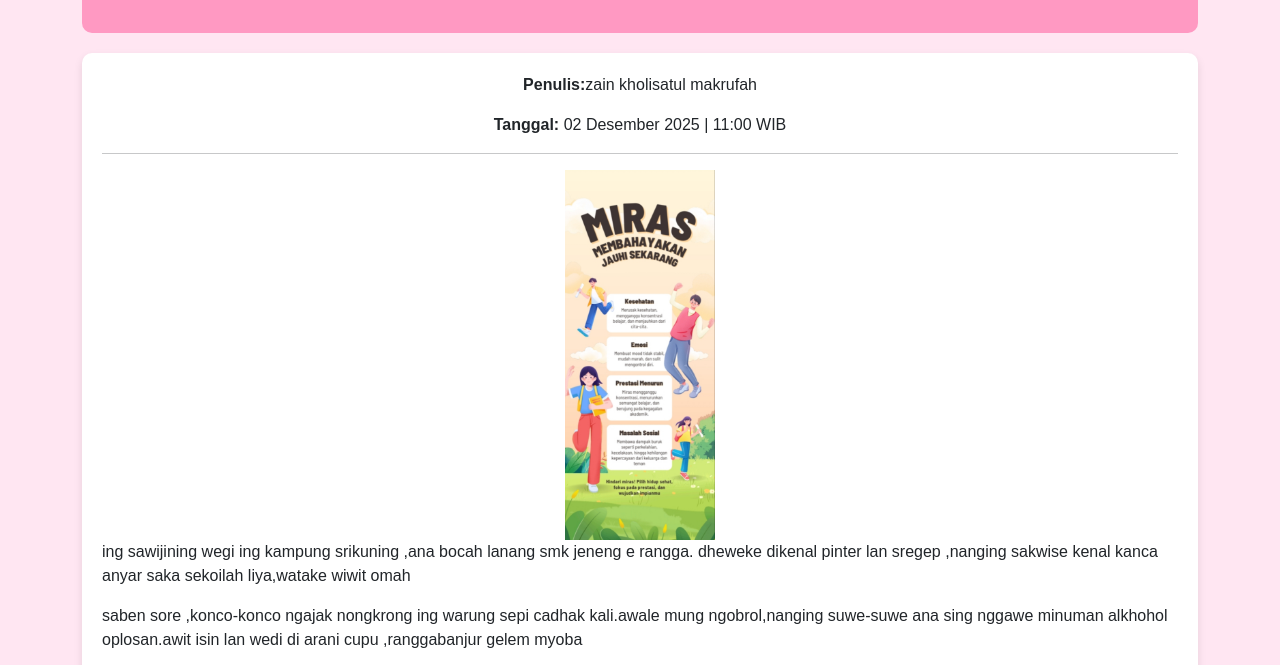
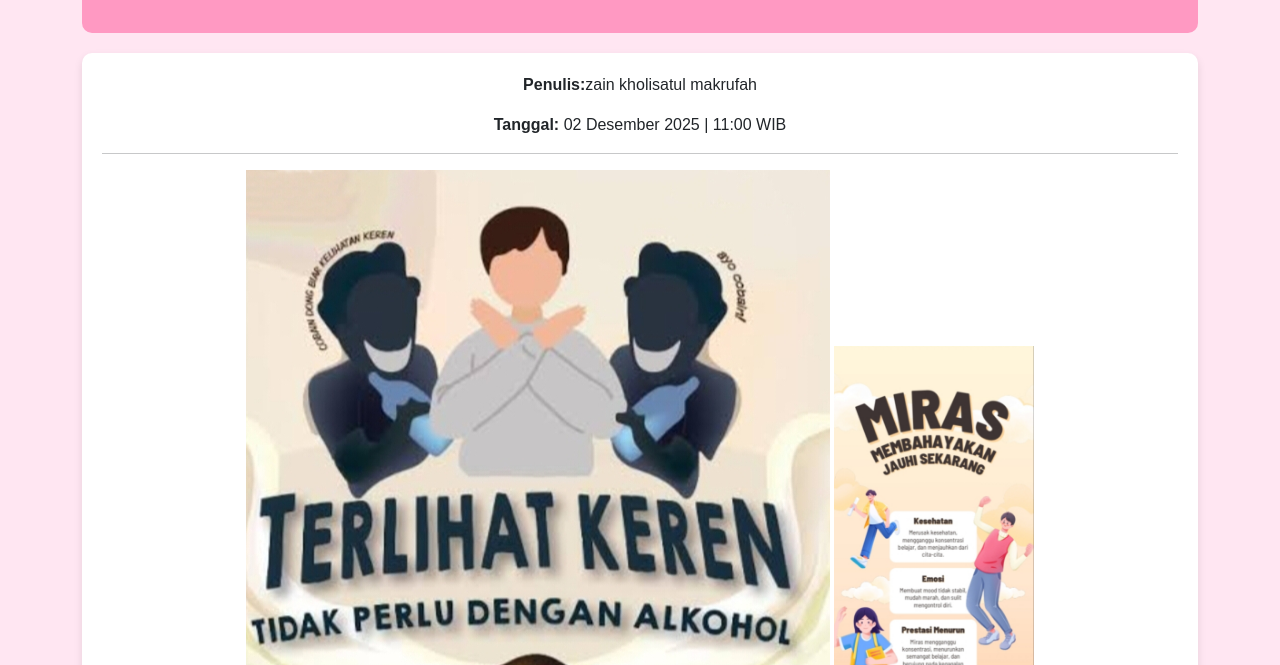
Before and after one commit to zainkholisatul22-byte/Psas-cerkak, a plain HTML site: page index.html in a window 1280 px wide. Shown: the part 117-782 px from the top of the page. Drawn offline with nearby package versions, Linux system fonts and the light colour scheme.

Commit message:
Fix image attributes and update source
Updated image source and attributes in index.html.

```diff
--- a/index.html
+++ b/index.html
@@ -44,8 +44,8 @@
         <center>
       <p><strong>Penulis:</strong>zain kholisatul makrufah</p>
       <p><strong>Tanggal:</strong> 02 Desember 2025 | 11:00 WIB</p>
-      <hr>
-       <img src="IMG_20251203_081906.jpg" alt="Poster Remaja"width ="150" heigth ="150">
+      <hr><img src="IMG_20251203_120004.jpg"alt="poster remaja"with="200"heigth="200">
+       <img src="IMG_20251203_081906.jpg" alt="Poster Remaja"width ="200" heigth ="200">
    </center>
 
 <p>
```
